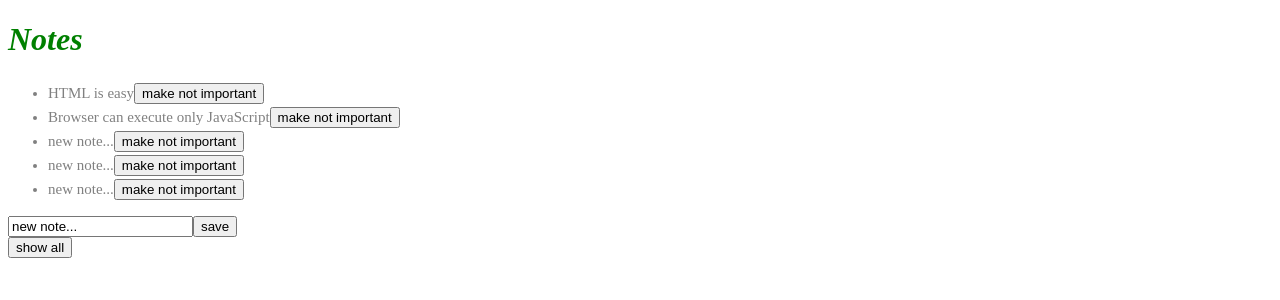
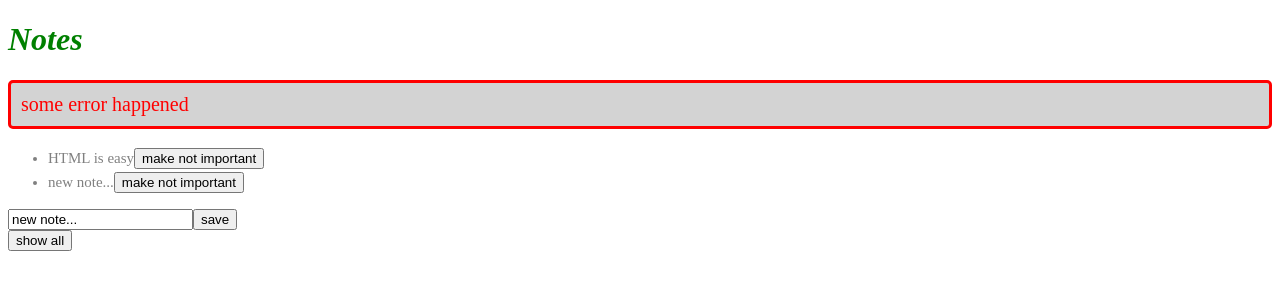
Before and after one commit to raohasham/notes, a React (Vite) app: page / in a window 1280 px wide. Shown: the top 300 px of the page. Built offline with nearby package versions, Linux system fonts and the light colour scheme; data requests are answered from the project's data file.

Commit message:
define functionality of notification component

```diff
--- a/db.json
+++ b/db.json
@@ -8,7 +8,7 @@
     {
       "id": "2",
       "content": "Browser can execute only JavaScript",
-      "important": true
+      "important": false
     },
     {
       "id": "3",
@@ -18,7 +18,7 @@
     {
       "id": "4",
       "content": "new note...",
-      "important": true
+      "important": false
     },
     {
       "id": "5",
@@ -30,18 +30,14 @@
       "important": false,
       "id": "6"
     },
-    {
-      "content": "new note...hdhefhhafhsbbsbkkwfkffhwswsjfuejkfnskfk",
-      "important": false,
-      "id": "7"
-    },
+
     {
       "id": "8",
       "content": "new note...",
-      "important": true
+      "important": false
     },
     {
-      "id": "8",
+      "id": "10",
       "content": "new note...",
       "important": false
     }
--- a/src/App.jsx
+++ b/src/App.jsx
@@ -1,7 +1,7 @@
 import { useState , useEffect } from 'react'
 import Note from "./components/note"
 import notesServices from './services/notes'
-import notification from './components/notifcation'
+import Notification from './components/notifcation'
 
 
 
@@ -9,6 +9,8 @@ const App = () => {
   const [notes ,  setnotes] = useState([])
   const [newNote,setnewNote] = useState("new note...")
   const [showall, setshowall]=useState(false)
+  const [errorMsg,setErrorMsg]=useState('some error happened')
+
 
   const toggleImportance=(id)=>{
 
@@ -18,6 +20,14 @@ const App = () => {
    notesServices
     .update(id,changedNote)
     .then(res=>setnotes(notes.map(n=>n.id!==id ? n :res)))
+    .catch(error =>{
+      setErrorMsg(`note ${note.content} was already removed from the server`)
+      setTimeout(() => {
+        setErrorMsg(null)
+      }, 5000)
+      setNote(notes.filter(n => n.id !== id))
+    });
+
 
   }
 
@@ -62,6 +72,7 @@ notesServices
   return (
     <div>
       <h1>Notes</h1>
+      <Notification message={errorMsg}/>
       <ul>
             {notesToShow.map( note => <Note key={note.id} note={note}
             toggleImportance={()=>{toggleImportance(note.id)}}/>)}
--- a/src/components/notifcation.jsx
+++ b/src/components/notifcation.jsx
@@ -1,13 +1,17 @@
-const notification = ({message})=>{
+
+const Notification = ({message})=>{
     if(message===null){
+
         return null
     }
     else
     {
-        <div className="error">
+
+    return  <div className="error">
             {message}
         </div>
     }
 
 }
-export default notification
+
+export default Notification
--- a/src/index.css
+++ b/src/index.css
@@ -8,3 +8,13 @@ h1{
     padding-top: 3px;
     font-size: 15px;
 }
+
+.error {
+    color: red;
+    background: lightgrey;
+    font-size: 20px;
+    border-style: solid;
+    border-radius: 5px;
+    padding: 10px;
+    margin-bottom: 10px;
+  }
```
